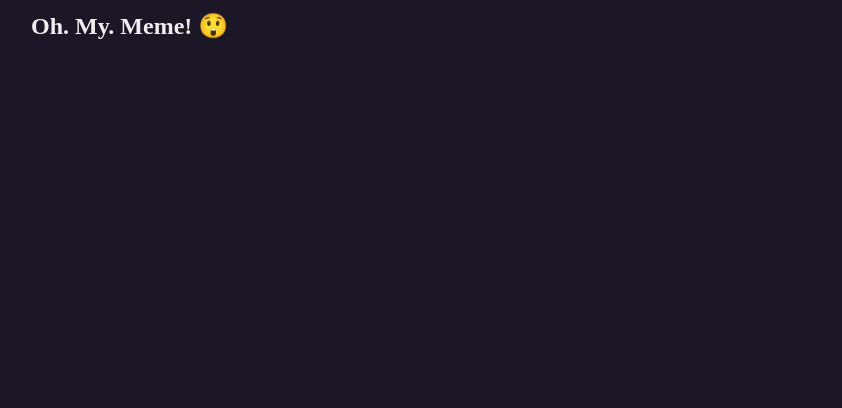
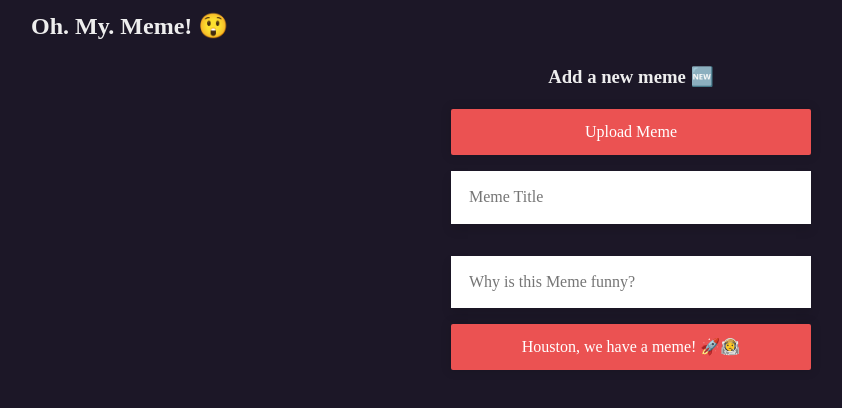
Before and after one commit to TinasheKeith/OhMyMeme, a Vue app: page / in a window 1280 px wide. Shown: the top 408 px of the page, without its empty margins (9-851 px from the left). Built offline with nearby package versions, Linux system fonts and the light colour scheme; a web font is replaced by a local one.

Commit message:
finished base layout

```diff
--- a/src/App.vue
+++ b/src/App.vue
@@ -2,7 +2,7 @@
   <div id="app">
     <AppBar title="Oh. My. Meme! 😲" />
     <AppWrapper>
-      <!-- <app-button>hi</app-button> -->
+      <app-meme-uploader />
     </AppWrapper>
   </div>
 </template>
@@ -11,13 +11,14 @@
 import AppBar from "./components/AppBar";
 // import AppButton from "./components/AppButton";
 import AppWrapper from "./components/AppWrapper";
+import AppMemeUploader from "./components/AppMemeUploader";
 
 export default {
   name: "App",
   components: {
     AppBar,
-    // AppButton,
-    AppWrapper
+    AppWrapper,
+    AppMemeUploader
   }
 };
 </script>
@@ -37,4 +38,14 @@ body {
   color: var(--font-color);
   background-color: var(--background-color);
 }
+
+.container {
+  display: flex;
+  flex-direction: column;
+}
+
+.title {
+  text-align: center;
+  margin-bottom: 1em;
+}
 </style>
--- a/src/components/AppButton.vue
+++ b/src/components/AppButton.vue
@@ -11,14 +11,18 @@ export default {
 </script>
 
 <style scoped>
-
 .appBtn {
+  display: inline-block;
+  background-color: var(--primary-color);
   color: white;
-  background-color: var(--primary-color);
-  font-weight: 300;
-  font-size: 1rem;
+  border: 0;
+  outline: 0;
+  padding: 0;
   cursor: pointer;
-  width: 180px;
-  text-align: center;
+  box-shadow: 0 0 10px 2px rgba(0, 0, 0, 0.1);
+  border-radius: 2px;
+  padding: 12px 36px;
+  font-weight: bold;
+  font: inherit;
 }
 </style>
--- /dev/null
+++ b/src/components/AppMemeUploader.vue
@@ -0,0 +1,25 @@
+<template>
+  <div class="container">
+    <h3 class="title">Add a new meme 🆕</h3>
+    <app-button>Upload Meme</app-button>
+    <app-text-input placeholder="Meme Title" />
+    <app-text-input placeholder="Why is this Meme funny?" />
+    <app-button>Houston, we have a meme! 🚀👨‍🚀</app-button>
+  </div>
+</template>
+
+<script>
+import AppTextInput from "./AppTextInput";
+import AppButton from "./AppButton";
+
+export default {
+  name: "AppMemeUploader",
+  components: {
+    AppTextInput,
+    AppButton
+  }
+};
+</script>
+
+<style scoped>
+</style>
--- /dev/null
+++ b/src/components/AppTextInput.vue
@@ -0,0 +1,27 @@
+<template>
+  <div>
+    <input type="text" class="text-input" :placeholder="placeholder" />
+  </div>
+</template>
+
+<script>
+export default {
+  name: "AppTextInput",
+  props: ["placeholder"]
+};
+</script>
+
+<style scoped>
+.text-input {
+  width: 360px;
+  margin: auto;
+  background: #fff;
+  font-weight: bold;
+  font: inherit;
+  box-shadow: 0 6px 10px 0 rgba(0, 0, 0, 0.1);
+  border: 0;
+  outline: 0;
+  padding: 15px 18px;
+  margin: 1em 0;
+}
+</style>
--- a/src/components/AppWrapper.vue
+++ b/src/components/AppWrapper.vue
@@ -9,5 +9,6 @@
   max-width: 1010px;
   margin: auto;
   display: flex;
+  justify-content: center;
 }
 </style>
```
